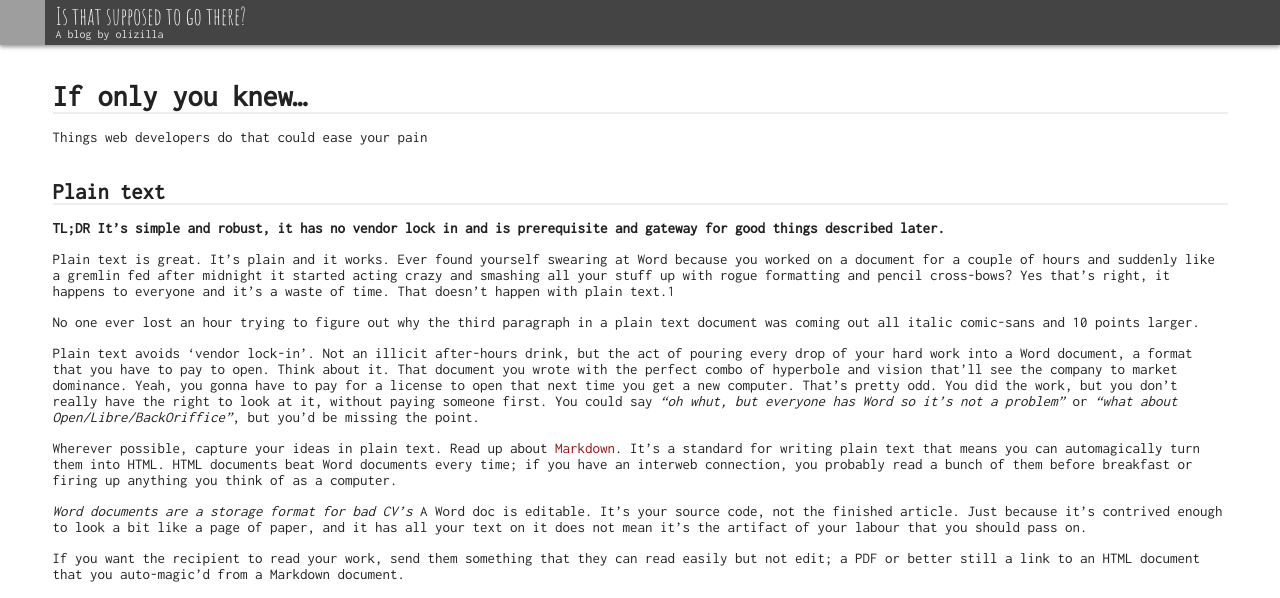
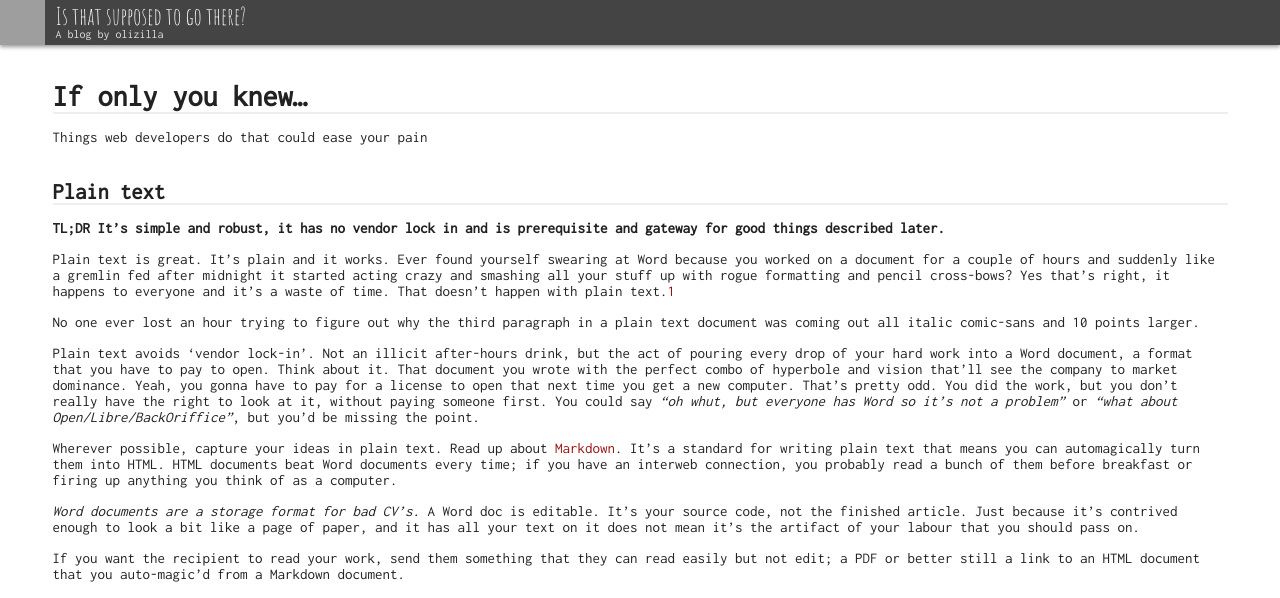
Before and after one commit to olizilla/oli.zilla.org.uk, a Jekyll site: the page built from _posts/2013-01-20-if-only-you-knew-plain-text.markdown, in a window 1280 px wide and 1400 px high. Shown: the top 598 px of the window. Built offline with Jekyll 4.4.1, drawn with Linux system fonts in a browser that asks for light colours; comment, search, counter and statistics services are not loaded; some of the changed text lies outside the part shown; grey boxes are pictures that could not be loaded.

Commit message:
Fixes typos

```diff
--- a/_posts/2013-01-20-if-only-you-knew-plain-text.markdown
+++ b/_posts/2013-01-20-if-only-you-knew-plain-text.markdown
@@ -21,7 +21,7 @@ Plain text avoids 'vendor lock-in'. Not an illicit after-hours drink, but the ac
 
 Wherever possible, capture your ideas in plain text. Read up about [Markdown](http://daringfireball.net/projects/markdown/basics). It's a standard for writing plain text that means you can automagically turn them into HTML. HTML documents beat Word documents every time; if you have an interweb connection, you probably read a bunch of them before breakfast or firing up anything you think of as a computer.
 
-*Word documents are a storage format for bad CV's* A Word doc is editable. It's your source code, not the finished article. Just because it's contrived enough to look a bit like a page of paper, and it has all your text on it does not mean it's the artifact of your labour that you should pass on.
+*Word documents are a storage format for bad CV's.* A Word doc is editable. It's your source code, not the finished article. Just because it's contrived enough to look a bit like a page of paper, and it has all your text on it does not mean it's the artifact of your labour that you should pass on.
 
 If you want the recipient to read your work, send them something that they can read easily but not edit; a PDF or better still a link to an HTML document that you auto-magic'd from a Markdown document.
 
```
Also changed, not shown: other parts of _posts/2013-01-20-if-only-you-knew-plain-text.markdown (+1 -1 lines).
